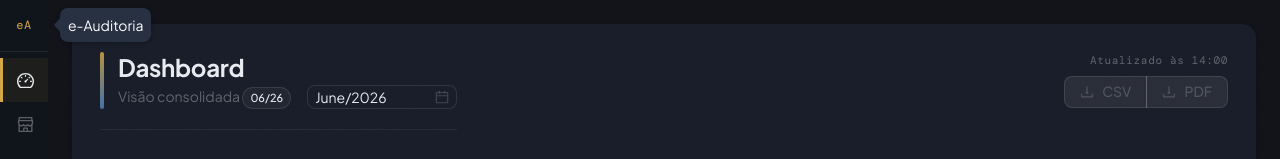
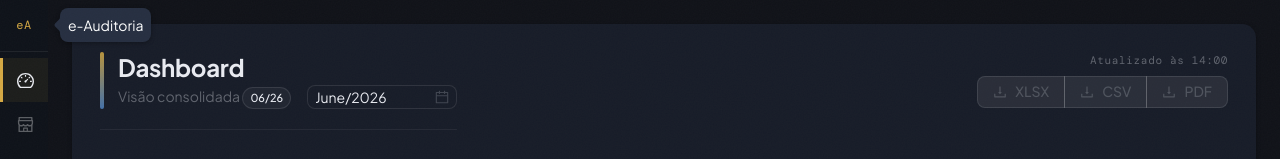
Before and after one commit to gabrielmassaia/.NET-Design-Pattern-CQRS-MediatR, a React (Vite) app in the folder src/web/: page /dashboard in a window 1280 px wide. Shown: the top 159 px of the page. Built offline with nearby package versions, Linux system fonts and the light colour scheme; no server answers.

Commit message:
feat(frontend): add XLSX export buttons to Dashboard and Calendario
- Add XLSX to ExportFormato enum
- Add XLSX button to ExportButton (Calendario) and DashboardPage
- Order: XLSX, CSV, PDF
- Update tests for XLSX button rendering and export flow

```diff
--- a/src/web/src/components/calendario/ExportButton.tsx
+++ b/src/web/src/components/calendario/ExportButton.tsx
@@ -29,6 +29,7 @@ export function ExportButton({ params, disabled = false }: ExportButtonProps) {
 
   return (
     <Button.Group>
+      <Button icon={<DownloadOutlined />} loading={isExporting} disabled={disabled} onClick={() => handleExport(ExportFormato.XLSX)}>XLSX</Button>
       <Button icon={<DownloadOutlined />} loading={isExporting} disabled={disabled} onClick={() => handleExport(ExportFormato.CSV)}>CSV</Button>
       <Button icon={<DownloadOutlined />} loading={isExporting} disabled={disabled} onClick={() => handleExport(ExportFormato.PDF)}>PDF</Button>
     </Button.Group>
--- a/src/web/src/domain/types/export.ts
+++ b/src/web/src/domain/types/export.ts
@@ -1,4 +1,5 @@
 export enum ExportFormato {
   CSV = 'csv',
   PDF = 'pdf',
+  XLSX = 'xlsx',
 }
--- a/src/web/src/pages/Dashboard/DashboardPage.tsx
+++ b/src/web/src/pages/Dashboard/DashboardPage.tsx
@@ -59,6 +59,7 @@ export default function DashboardPage() {
 
   const alertasExportButtons = (
     <Button.Group>
+      <Button icon={<DownloadOutlined />} loading={isExporting} disabled={!hasAlertas} onClick={() => handleExportAlertas(ExportFormato.XLSX)}>XLSX</Button>
       <Button icon={<DownloadOutlined />} loading={isExporting} disabled={!hasAlertas} onClick={() => handleExportAlertas(ExportFormato.CSV)}>CSV</Button>
       <Button icon={<DownloadOutlined />} loading={isExporting} disabled={!hasAlertas} onClick={() => handleExportAlertas(ExportFormato.PDF)}>PDF</Button>
     </Button.Group>
@@ -79,6 +80,7 @@ export default function DashboardPage() {
 
   const dashboardExportButtons = (
     <Button.Group>
+      <Button icon={<DownloadOutlined />} loading={isExporting} disabled={!hasAlertas} onClick={() => handleExportDashboard(ExportFormato.XLSX)}>XLSX</Button>
       <Button icon={<DownloadOutlined />} loading={isExporting} disabled={!hasAlertas} onClick={() => handleExportDashboard(ExportFormato.CSV)}>CSV</Button>
       <Button icon={<DownloadOutlined />} loading={isExporting} disabled={!hasAlertas} onClick={() => handleExportDashboard(ExportFormato.PDF)}>PDF</Button>
     </Button.Group>
```
Also changed, not shown: 2 other files (tests, documents, lock files or other folders).
